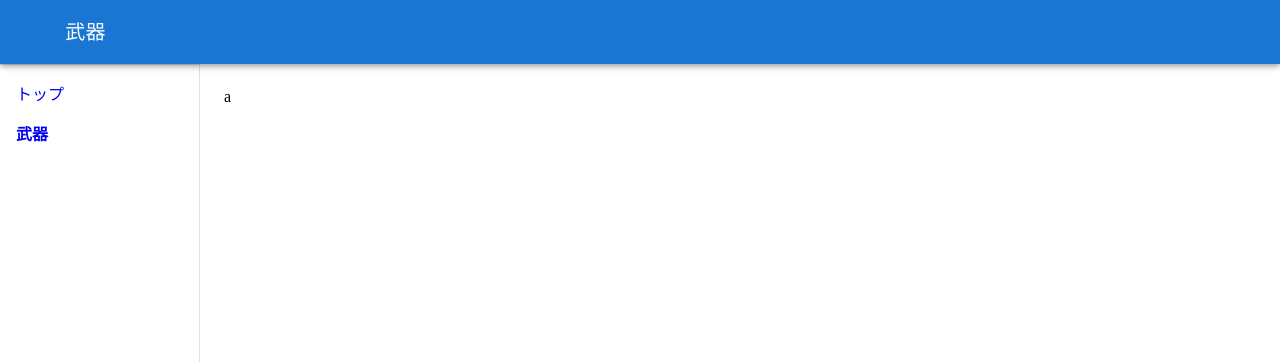
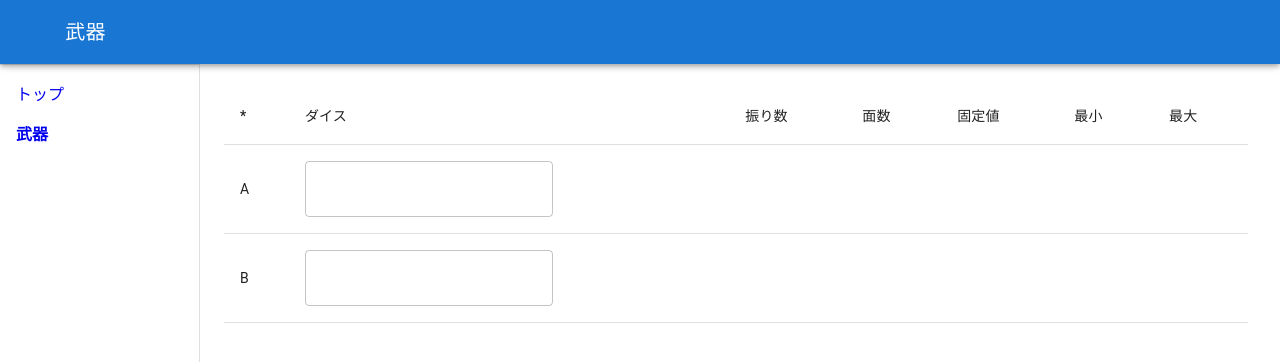
Before and after one commit to sk-0520/elin-tools, a Next.js app: page /weapon in a window 1280 px wide. Shown: the top 362 px of the page. Built offline with nearby package versions, Linux system fonts and the light colour scheme; some icons are missing.

Commit message:
久々に React さわると計算云々より UI 適用がクッソ面倒

```diff
--- /dev/null
+++ b/components/Dice/DiceTable.tsx
@@ -0,0 +1,53 @@
+import {
+	Table,
+	TableBody,
+	TableCell,
+	TableHead,
+	TableRow,
+} from "@mui/material";
+import type { FC } from "react";
+import type { DiceValue } from "@/features/dice";
+import { DiceTableRow } from "./DiceTableRow";
+
+export type DiceTableProps = {
+	diseEditors: Record<string, string>;
+	diseErrors: Record<string, string>;
+	diseValues: Record<string, DiceValue>;
+	callbackEditorChanged: (id: string, editor: string) => void;
+};
+
+export const DiceTable: FC<DiceTableProps> = (props) => {
+	const { diseEditors, diseErrors, diseValues, callbackEditorChanged } = props;
+
+	return (
+		<Table>
+			<TableHead>
+				<TableRow>
+					<TableCell>*</TableCell>
+					<TableCell>ダイス</TableCell>
+					<TableCell>振り数</TableCell>
+					<TableCell>面数</TableCell>
+					<TableCell>固定値</TableCell>
+					<TableCell>最小</TableCell>
+					<TableCell>最大</TableCell>
+				</TableRow>
+			</TableHead>
+			<TableBody>
+				{Object.entries(diseEditors).map(([k, v]) => {
+					const error = diseErrors[k];
+					const value = diseValues[k];
+					return (
+						<DiceTableRow
+							key={k}
+							id={k}
+							editor={v}
+							error={error}
+							value={value}
+							callbackEditorChanged={callbackEditorChanged}
+						/>
+					);
+				})}
+			</TableBody>
+		</Table>
+	);
+};
--- /dev/null
+++ b/components/Dice/DiceTableRow.tsx
@@ -0,0 +1,68 @@
+import { TableCell, TableRow, TextField } from "@mui/material";
+import type { ChangeEvent, FC } from "react";
+import { Controller, useForm } from "react-hook-form";
+import type { DiceValue } from "@/features/dice";
+
+interface InputValues {
+	editor: string;
+}
+
+export type DiceTableRowProps = {
+	id: string;
+	editor: string;
+	error: string | undefined;
+	value: DiceValue | undefined;
+	callbackEditorChanged: (id: string, editor: string) => void;
+};
+
+export const DiceTableRow: FC<DiceTableRowProps> = (props) => {
+	const { id, editor, error, value, callbackEditorChanged } = props;
+	const { control, setValue } = useForm<InputValues>({
+		mode: "onChange",
+		reValidateMode: "onChange",
+	});
+
+	console.debug({ id, editor });
+
+	const handleChange = (
+		event: ChangeEvent<HTMLInputElement | HTMLTextAreaElement>,
+	) => {
+		setValue("editor", event.target.value);
+		callbackEditorChanged(id, event.target.value);
+	};
+
+	return (
+		<TableRow>
+			<TableCell>{id}</TableCell>
+			<TableCell>
+				<Controller
+					control={control}
+					name="editor"
+					// biome-ignore lint/correctness/noUnusedFunctionParameters: あとでー
+					render={({ field, formState: { errors } }) => (
+						<TextField
+							{...field}
+							defaultValue={editor}
+							onChange={handleChange}
+						/>
+					)}
+				/>
+			</TableCell>
+			{error ? (
+				<TableCell colSpan={5}>{error}</TableCell>
+			) : value === undefined ? (
+				<TableCell colSpan={5}></TableCell>
+			) : (
+				<>
+					<TableCell>{value.count}</TableCell>
+					<TableCell>{value.sides}</TableCell>
+					<TableCell>
+						{value.hasFixed ? `${value.fixedSign}${value.fixedValue}` : "-"}
+					</TableCell>
+					<TableCell>{value.minimum}</TableCell>
+					<TableCell>{value.maximum}</TableCell>
+				</>
+			)}
+		</TableRow>
+	);
+};
--- a/features/dice.ts
+++ b/features/dice.ts
@@ -5,7 +5,7 @@ export class DiceFormatError extends DiceError {}
 
 export type DiceSign = "+" | "-";
 const DiceRegex =
-	/^\s*(?<COUNT>\d+)d(?<SIDES>\d+)((?<FIXED_SIGN>\+|-)(?<FIXED_VALUE>\d+))?s*$/;
+	/^\s*(?<COUNT>\d+)\s*d\s*(?<SIDES>\d+)(\s*(?<FIXED_SIGN>\+|-)\s*(?<FIXED_VALUE>\d+))?\s*$/;
 
 export interface DiceUnknownDice {
 	/** 振り数 */
@@ -23,7 +23,7 @@ export interface DiceWithFixed extends DiceUnknownDice {
 	/** 固定値あり */
 	fixed: true;
 	/** 固定値の正負 */
-	fixedSign: "+" | "-";
+	fixedSign: DiceSign;
 	/** 固定値の絶対値 */
 	fixedValue: number;
 }
@@ -60,6 +60,8 @@ export interface DiceValue {
 	/** 面数 */
 	sides: number;
 
+	/** 固定値の有無 */
+	hasFixed: boolean;
 	/** 固定値の正負 */
 	fixedSign: DiceSign;
 	/** 固定値の絶対値 */
@@ -71,9 +73,8 @@ export interface DiceValue {
 	maximum: number;
 }
 
-function getSignValue(sign: DiceSign, value: number): number
-{
-	switch(sign) {
+function getSignValue(sign: DiceSign, value: number): number {
+	switch (sign) {
 		case "+":
 			return value;
 
@@ -82,17 +83,22 @@ function getSignValue(sign: DiceSign, value: number): number
 	}
 }
 
-export function calculateDice(dice: DiceWithoutFixed | DiceWithFixed): DiceValue {
+export function calculateDice(
+	dice: DiceWithoutFixed | DiceWithFixed,
+): DiceValue {
 	if (dice.fixed) {
 		return {
 			count: dice.count,
 			sides: dice.sides,
 
+			hasFixed: true,
 			fixedSign: dice.fixedSign,
 			fixedValue: dice.fixedValue,
 
 			minimum: dice.count + getSignValue(dice.fixedSign, dice.fixedValue),
-			maximum: (dice.count * dice.sides) + (getSignValue(dice.fixedSign, dice.fixedValue) * dice.count),
+			maximum:
+				dice.count * dice.sides +
+				getSignValue(dice.fixedSign, dice.fixedValue) * dice.count,
 		};
 	}
 
@@ -100,6 +106,7 @@ export function calculateDice(dice: DiceWithoutFixed | DiceWithFixed): DiceValue
 		count: dice.count,
 		sides: dice.sides,
 
+		hasFixed: false,
 		fixedSign: "+",
 		fixedValue: 0,
 
--- a/features/pages.ts
+++ b/features/pages.ts
@@ -16,5 +16,5 @@ export const Pages: Array<PageInfo> = [
 		id: "weapon",
 		href: "/weapon",
 		title: "武器",
-	}
+	},
 ];
--- /dev/null
+++ b/hooks/useWeponDiceValuesStore.ts
@@ -0,0 +1,43 @@
+import { create } from "zustand";
+import type { DiceValue } from "@/features/dice";
+
+export interface WeponDiceValuesState {
+	readonly errors: Record<string, string>;
+	readonly values: Record<string, DiceValue>;
+
+	setError: (key: string, error: string) => void;
+	setValue: (key: string, dice: DiceValue | undefined) => void;
+}
+
+export const useWeponDiceValuesStore = create<WeponDiceValuesState>()(
+	(set, get) => {
+		return {
+			errors: {},
+			values: {},
+
+			setError: (key: string, error: string) => {
+				const values = { ...get().values };
+				const errors = { ...get().errors, [key]: error };
+
+				delete values[key];
+
+				set({ values: values, errors: errors });
+			},
+
+			setValue: (key: string, dice: DiceValue | undefined) => {
+				const values = { ...get().values };
+				const errors = { ...get().errors };
+
+				if (dice) {
+					values[key] = dice;
+				} else {
+					delete values[key];
+				}
+
+				delete errors[key];
+
+				set({ values: values, errors: errors });
+			},
+		};
+	},
+);
--- /dev/null
+++ b/hooks/useWeponEditorsStore.ts
@@ -0,0 +1,45 @@
+import { create } from "zustand";
+import { createJSONStorage, persist } from "zustand/middleware";
+import type { DiceValue } from "@/features/dice";
+import { getDefaultStorage } from "@/features/storage";
+
+export const DefaultEditors = { A: "", B: "" };
+
+export interface WeponEditorsState {
+	readonly editors: Record<string, string>;
+	readonly errors: Record<string, string>;
+	readonly values: Record<string, DiceValue>;
+
+	reset: () => void;
+
+	setEditor: (key: string, dice: string) => void;
+}
+
+export const useWeponEditorsStore = create<WeponEditorsState>()(
+	persist(
+		(set, get) => {
+			return {
+				editors: DefaultEditors,
+				errors: {},
+				values: {},
+
+				reset: () => {
+					set({ editors: { ...DefaultEditors }, values: {} });
+				},
+
+				setEditor: (key: string, dice: string) => {
+					const current = get().editors;
+					if (current[key] === dice) {
+						return;
+					}
+					const ediors = { ...current, [key]: dice };
+					set({ editors: ediors });
+				},
+			};
+		},
+		{
+			name: "weapon-dice",
+			storage: createJSONStorage(() => getDefaultStorage()),
+		},
+	),
+);
--- a/package.json
+++ b/package.json
@@ -8,7 +8,7 @@
 		"test": "jest",
 		"lint:type": "tsc",
 		"lint:script": "biome check .",
-		"lint": "npm-run-all --parallel lint:type lint:script",
+		"lint": "npm-run-all --parallel lint:*",
 		"lint-fix": "biome check --write .",
 		"lint-fix-unsafe": "biome check --write --unsafe ."
 	},
@@ -40,6 +40,7 @@
 		"next": "15.3.4",
 		"react": "^19.0.0",
 		"react-dom": "^19.0.0",
+		"react-hook-form": "^7.58.1",
 		"zustand": "^5.0.5"
 	},
 	"devDependencies": {
--- a/pages/_app.tsx
+++ b/pages/_app.tsx
@@ -1,5 +1,5 @@
 import type { AppProps } from "next/app";
 
 export default function App({ Component, pageProps }: AppProps) {
-  return <Component {...pageProps} />;
+	return <Component {...pageProps} />;
 }
--- a/pages/weapon.tsx
+++ b/pages/weapon.tsx
@@ -1,5 +1,66 @@
+import { useEffect } from "react";
+import { DiceTable } from "@/components/Dice/DiceTable";
 import { DefaultPage } from "@/components/layout/DefaultPage";
+import { calculateDice, parseDice } from "@/features/dice";
+import { useWeponDiceValuesStore } from "@/hooks/useWeponDiceValuesStore";
+import {
+	DefaultEditors,
+	useWeponEditorsStore,
+} from "@/hooks/useWeponEditorsStore";
 
 export default function RootPage() {
-	return <DefaultPage pageId="weapon">a</DefaultPage>;
+	const weponEditorsStore = useWeponEditorsStore();
+	const weponDiceValuesStore = useWeponDiceValuesStore();
+
+	// biome-ignore lint/correctness/useExhaustiveDependencies: 初回
+	useEffect(() => {
+		const editors = weponEditorsStore.editors;
+		if (Object.keys(editors).length < Object.keys(DefaultEditors).length) {
+			console.info("リセット");
+			weponEditorsStore.reset();
+		}
+	}, []);
+
+	useEffect(() => {
+		const editors = weponEditorsStore.editors;
+		console.log({ editors });
+		for (const [key, editor] of Object.entries(editors)) {
+			console.debug({ key, editor });
+			try {
+				if (!editor.trim()) {
+					weponEditorsStore.setEditor(key, editor);
+					weponDiceValuesStore.setValue(key, undefined);
+				} else {
+					const dice = parseDice(editor);
+					const value = calculateDice(dice);
+					weponEditorsStore.setEditor(key, editor);
+					weponDiceValuesStore.setValue(key, value);
+				}
+			} catch (ex) {
+				console.error(ex);
+				weponDiceValuesStore.setError(key, `${ex}`);
+			}
+		}
+	}, [
+		weponEditorsStore.editors,
+		weponEditorsStore.setEditor,
+		weponDiceValuesStore.setError,
+		weponDiceValuesStore.setValue,
+	]);
+
+	const handleEditorChanged = (id: string, editor: string) => {
+		console.debug({ id, editor });
+		weponEditorsStore.setEditor(id, editor);
+	};
+
+	return (
+		<DefaultPage pageId="weapon">
+			<DiceTable
+				diseEditors={weponEditorsStore.editors}
+				diseErrors={weponDiceValuesStore.errors}
+				diseValues={weponDiceValuesStore.values}
+				callbackEditorChanged={handleEditorChanged}
+			/>
+		</DefaultPage>
+	);
 }
```
Also changed, not shown: 2 other files (tests, documents, lock files or other folders).
